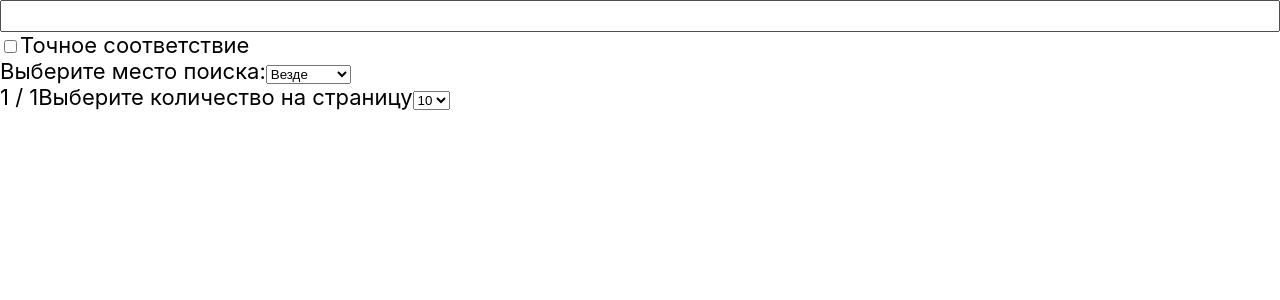
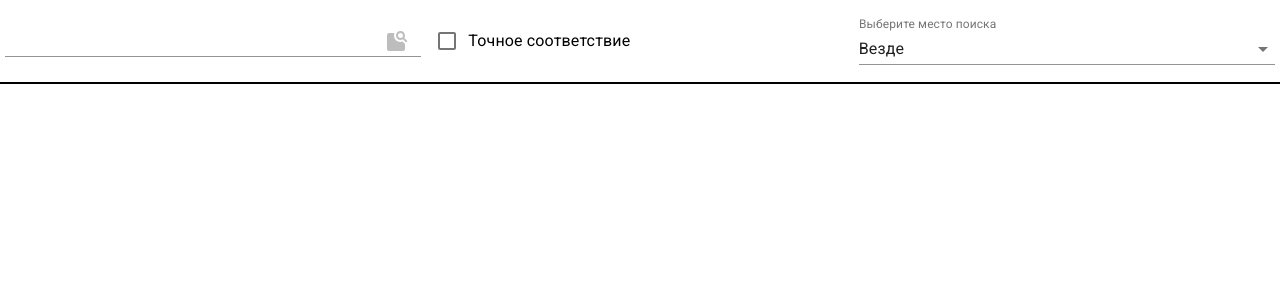
Before and after one commit to AlAnrin/test-google-api, a React (Create React App) app: page /1 in a window 1280 px wide. Shown: the top 300 px of the page. Built offline with nearby package versions, Linux system fonts and the light colour scheme.

Commit message:
add some material/ui and update design

```diff
--- a/package.json
+++ b/package.json
@@ -2,6 +2,7 @@
   "name": "test-google-api",
   "version": "1.0.0",
   "dependencies": {
+    "@material-ui/core": "^4.11.0",
     "@mdi/js": "^5.8.55",
     "@mdi/react": "^1.4.0",
     "gh-pages": "^3.1.0",
--- a/public/index.html
+++ b/public/index.html
@@ -3,6 +3,7 @@
 <head>
     <meta charset="UTF-8">
     <link rel="shortcut icon" href="%PUBLIC_URL%/favicon.ico" />
+    <link rel="stylesheet" href="https://fonts.googleapis.com/css?family=Roboto:300,400,500,700&display=swap" />
     <meta
             name="viewport"
             content="width=device-width, initial-scale=1, shrink-to-fit=no"
--- a/src/App.js
+++ b/src/App.js
@@ -4,6 +4,19 @@ import {BrowserRouter as Router, Route, NavLink, Redirect} from "react-router-do
 import {setData, setCurrentBook, setTotalItems, setMaxResult} from "./Actions";
 import BookCard from './BookCard';
 import BookDetail from './BookDetail';
+import InputLabel from '@material-ui/core/InputLabel';
+import MenuItem from '@material-ui/core/MenuItem';
+import Tooltip from '@material-ui/core/Tooltip';
+import FormControl from '@material-ui/core/FormControl';
+import Select from '@material-ui/core/Select';
+import Input from '@material-ui/core/Input';
+import InputAdornment from '@material-ui/core/InputAdornment';
+import IconButton from '@material-ui/core/IconButton';
+import Icon from '@mdi/react';
+import { mdiFeatureSearch } from '@mdi/js';
+import FormControlLabel from '@material-ui/core/FormControlLabel';
+import Checkbox from '@material-ui/core/Checkbox';
+
 
 const mapStateToProps = store => {
     return {
@@ -59,9 +72,9 @@ class App extends Component {
 
     handleSelectChange(event, value) {
         if (value === 1)
-            this.setState({placeFind: +event.target.value});
+            this.setState({placeFind: event.target.value});
         else {
-            this.state.props.setMaxResultAction(+event.target.value);
+            this.props.setMaxResultAction(+event.target.value);
         }
     }
 
@@ -75,25 +88,45 @@ class App extends Component {
     render() {
         return (
             <div>
-                <div className="row">
-                    <input type="text" value={this.state.valueFind}
-                           onChange={e => this.handleChange(e)}
-                           onKeyPress={e => this.keyPressEvent(e)}/>
-                    <label>
-                        <input
-                            type="checkbox"
-                            checked={this.state.isExact}
-                            onChange={e => this.handleInputChange(e)}/>
-                        Точное соответствие
-                    </label>
-                    <label>
-                        Выберите место поиска:
-                        <select value={this.state.placeFind} onChange={e => this.handleSelectChange(e, 1)}>
-                            <option value="0">Везде</option>
-                            <option value="1">Заголовке</option>
-                            <option value="2">Автор</option>
-                        </select>
-                    </label>
+                <div className="column column-bottom-border">
+                    <FormControl className="item-three-on-row">
+                        <Input
+                            type="text" value={this.state.valueFind}
+                            onChange={e => this.handleChange(e)}
+                            onKeyPress={e => this.keyPressEvent(e)}
+                            endAdornment={
+                                <InputAdornment position="end">
+                                    <IconButton disabled={this.state.valueFind.length < 1}
+                                                onClick={e => this.keyPressEvent({key: 'Enter'})}
+                                                color="primary">
+                                        <Icon className="search-icon-button" path={mdiFeatureSearch}
+                                              size={1}/>
+                                    </IconButton>
+                                </InputAdornment>
+                            }
+                        />
+                    </FormControl>
+                    <FormControlLabel className="item-three-on-row"
+                                      control={
+                                          <Checkbox
+                                              checked={this.state.isExact}
+                                              onChange={e => this.handleInputChange(e)}
+                                              color="primary"
+                                          />
+                                      }
+                                      label="Точное соответствие"
+                    />
+                    <FormControl className="item-three-on-row">
+                        <InputLabel>Выберите место поиска</InputLabel>
+                        <Select
+                            value={this.state.placeFind}
+                            onChange={e => this.handleSelectChange(e, 1)}
+                            autoWidth>
+                            <MenuItem value={0}>Везде</MenuItem>
+                            <MenuItem value={1}>Заголовке</MenuItem>
+                            <MenuItem value={2}>Автор</MenuItem>
+                        </Select>
+                    </FormControl>
                 </div>
                 <Router>
                     {
@@ -115,19 +148,38 @@ class App extends Component {
                                     )
                                 }
                             </div>
-                            <div className="pagination">
-                                {Math.floor(((this.props.startIndex + 1) / this.props.maxResults) + 1)} / {Math.floor(this.props.totalItems / this.props.maxResults + 1)}
-
-                                <label>
-                                    Выберите количество на страницу
-                                    <select value={this.props.maxResults}
-                                            onChange={e => this.handleSelectChange(e, 2)}>
-                                        <option value="10">10</option>
-                                        <option value="20">20</option>
-                                        <option value="40">40</option>
-                                    </select>
-                                </label>
-                            </div>
+                            {
+                                this.props.data && this.props.data.length !== 0 &&
+                                <div className="column">
+                                    <label className="item-three-on-row">
+                                        <Tooltip title="Текущая страница / общее количество страниц" aria-label="add">
+                                            <span>
+                                                {
+                                                    Math.floor(((this.props.startIndex + 1) / this.props.maxResults) + 1)
+                                                }
+                                                    /
+                                                {
+                                                    Math.floor(this.props.totalItems / this.props.maxResults + 1)
+                                                }
+                                            </span>
+                                        </Tooltip>
+                                    </label>
+                                    <div className="item-three-on-row">
+                                        str
+                                    </div>
+                                    <FormControl className="item-three-on-row">
+                                        <InputLabel>Количество книг на страницу</InputLabel>
+                                        <Select
+                                            value={this.props.maxResults}
+                                            onChange={e => this.handleSelectChange(e, 2)}
+                                            autoWidth>
+                                            <MenuItem value={10}>10</MenuItem>
+                                            <MenuItem value={20}>20</MenuItem>
+                                            <MenuItem value={40}>40</MenuItem>
+                                        </Select>
+                                    </FormControl>
+                                </div>
+                            }
                         </div>
                     }
                     </Route>
--- a/src/BookCard.js
+++ b/src/BookCard.js
@@ -19,12 +19,20 @@ class BookCard extends Component {
 
     render() {
         return (
-            <div className="column">
+            <div className="column book-row column-bottom-border">
                 <img alt={missingImage} src={this.item.volumeInfo?.imageLinks?.smallThumbnail}/>
                 <div className="row book-info">
                     <span>{this.authors}</span>
                     <h3>{this.item.volumeInfo.title}</h3>
-                    <span>{this.item.volumeInfo.description}</span>
+                    {
+                        this.item.volumeInfo.description &&
+                        <span>
+                            {
+                                this.item.volumeInfo.description.substring(0, 150)
+                            }
+                            ...
+                        </span>
+                    }
                 </div>
             </div>
         )
--- a/src/index.css
+++ b/src/index.css
@@ -16,6 +16,10 @@ img {
 h3 {
   margin-top: 0;
 }
+a {
+  text-decoration: none;
+  color: inherit;
+}
 @media screen and (max-width: 500px) {
   img {
     width: 50px !important;
@@ -28,12 +32,33 @@ input, button {
   outline: none;
   font: inherit;
 }
+select {
+  padding: 2px;
+  border-radius: 3px;
+  margin: 3px;
+}
+.MuiFormControlLabel-root {
+  margin-left: 5px !important;
+}
 .column {
   display: flex;
   flex-direction: row;
   align-items: center;
+  padding: 15px 5px;
+}
+.column-bottom-border {
   border-bottom: 2px solid black;
-  padding: 15px 5px;
+}
+.item-three-on-row {
+  width: calc(100vw/2.8);
+  margin: 5px;
+}
+.stretch-item {
+  width: -moz-available;
+  width: -webkit-fill-available !important;
+}
+.book-row:hover {
+  background: antiquewhite;
 }
 .row {
   display: flex;
@@ -42,17 +67,25 @@ input, button {
 .book-info {
   margin: 5px
 }
-.back-arrow-icon-button {
-  position: absolute;
-  top: 100px;
-  left: 50px;
-  z-index: 999;
+.description {
+  margin-top: 10px;
+}
+.icon-button {
   background: transparent;
   border: none;
   cursor: pointer;
   font-weight: bold;
   box-shadow: none !important;
 }
+.search-icon-button:hover {
+  color: green
+}
+.back-arrow-icon-button {
+  position: absolute;
+  top: 90px;
+  left: 15px;
+  z-index: 999;
+}
 .back-arrow-icon:hover {
   color: red
 }
```
Also changed, not shown: src/BookDetail.js (+42 -6 lines), 2 other files (tests, documents, lock files or other folders).
